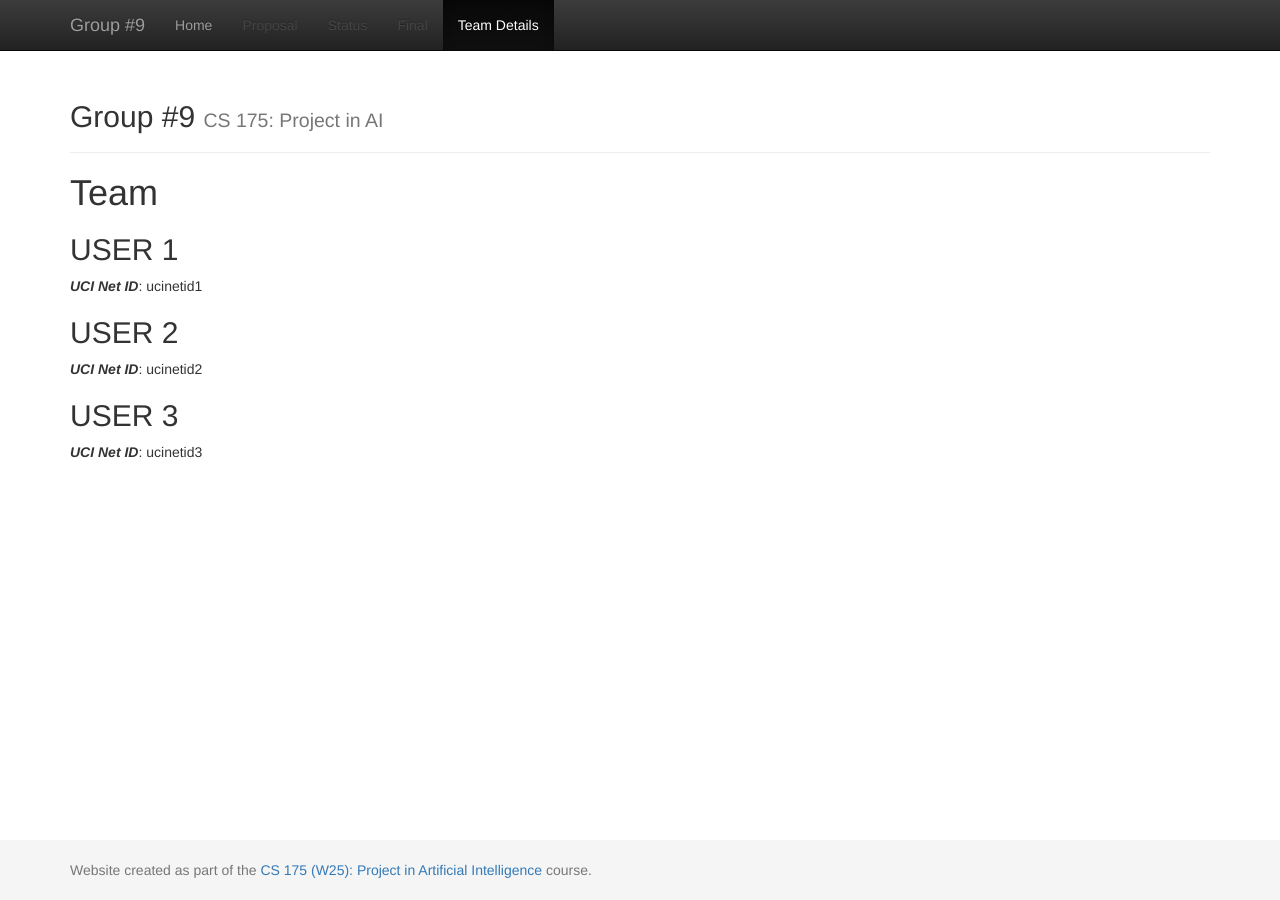
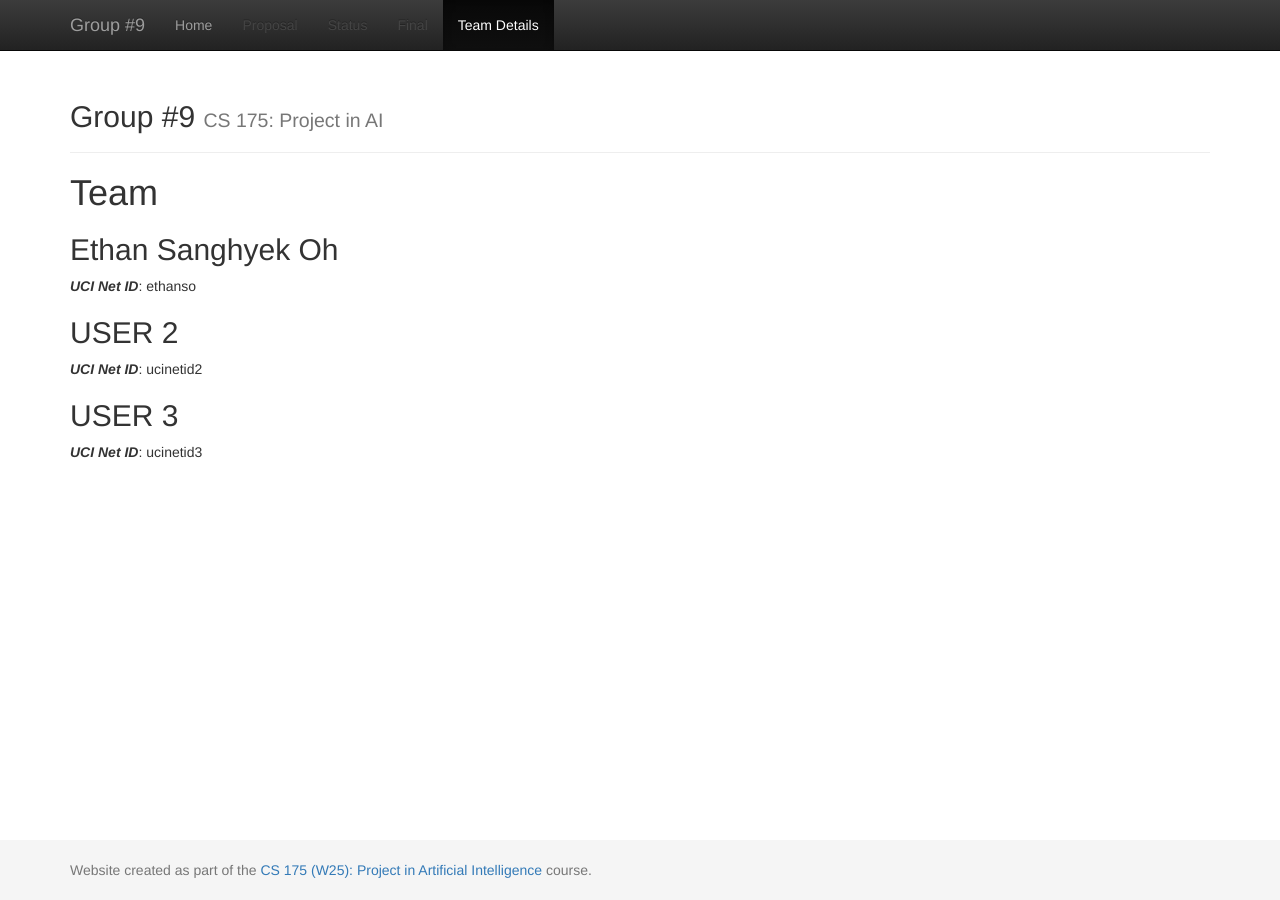
Before and after one commit to whygukin/Group-9, a Jekyll site: the page built from docs/team.md, in a window 1280 px wide. Built offline with Jekyll 4.4.1, drawn with Linux system fonts in a browser that asks for light colours.

Commit message:
Updated team.md to include Ethan Sanghyek Oh

```diff
--- a/docs/team.md
+++ b/docs/team.md
@@ -6,8 +6,8 @@ title:  Team
 # {{ page.title }}
 
 
-## USER 1
-***UCI Net ID***: ucinetid1
+## Ethan Sanghyek Oh
+***UCI Net ID***: ethanso
 
 ## USER 2
 ***UCI Net ID***: ucinetid2
```
